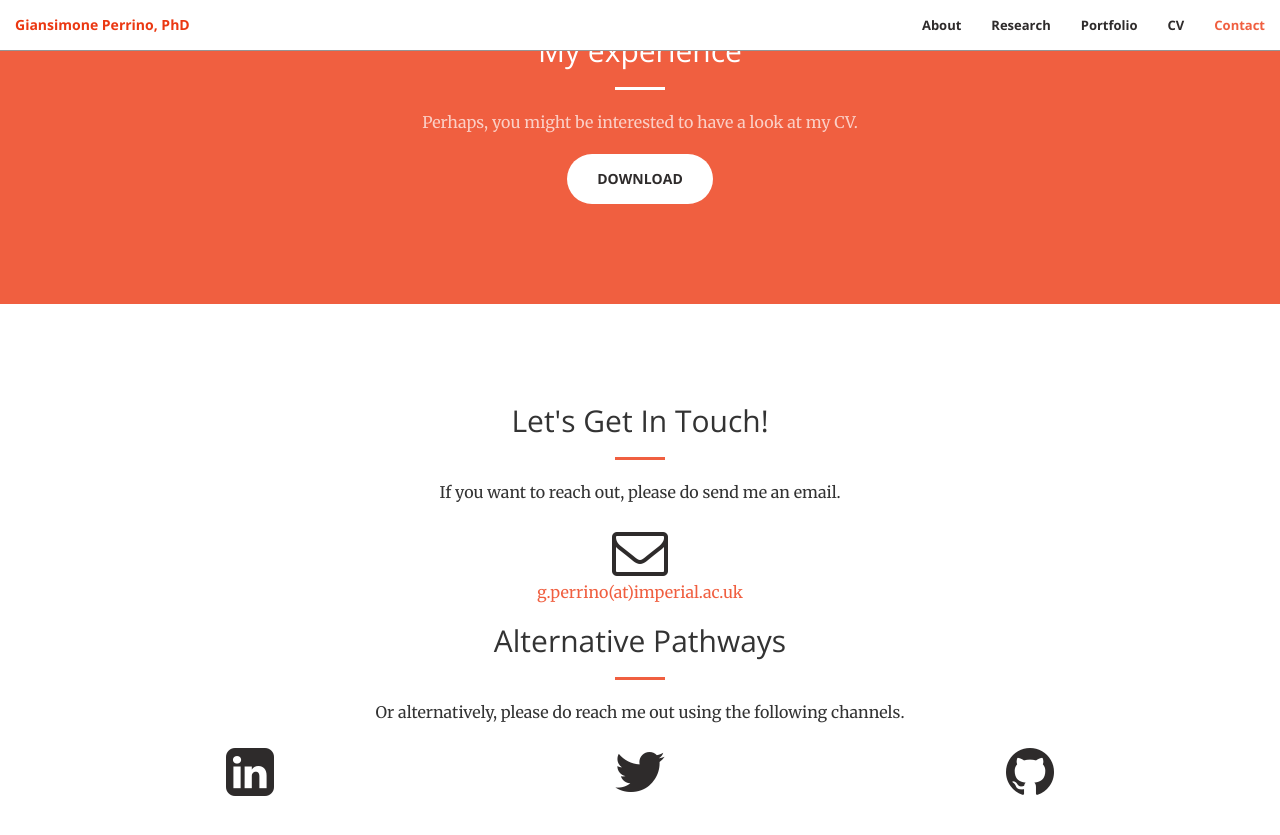
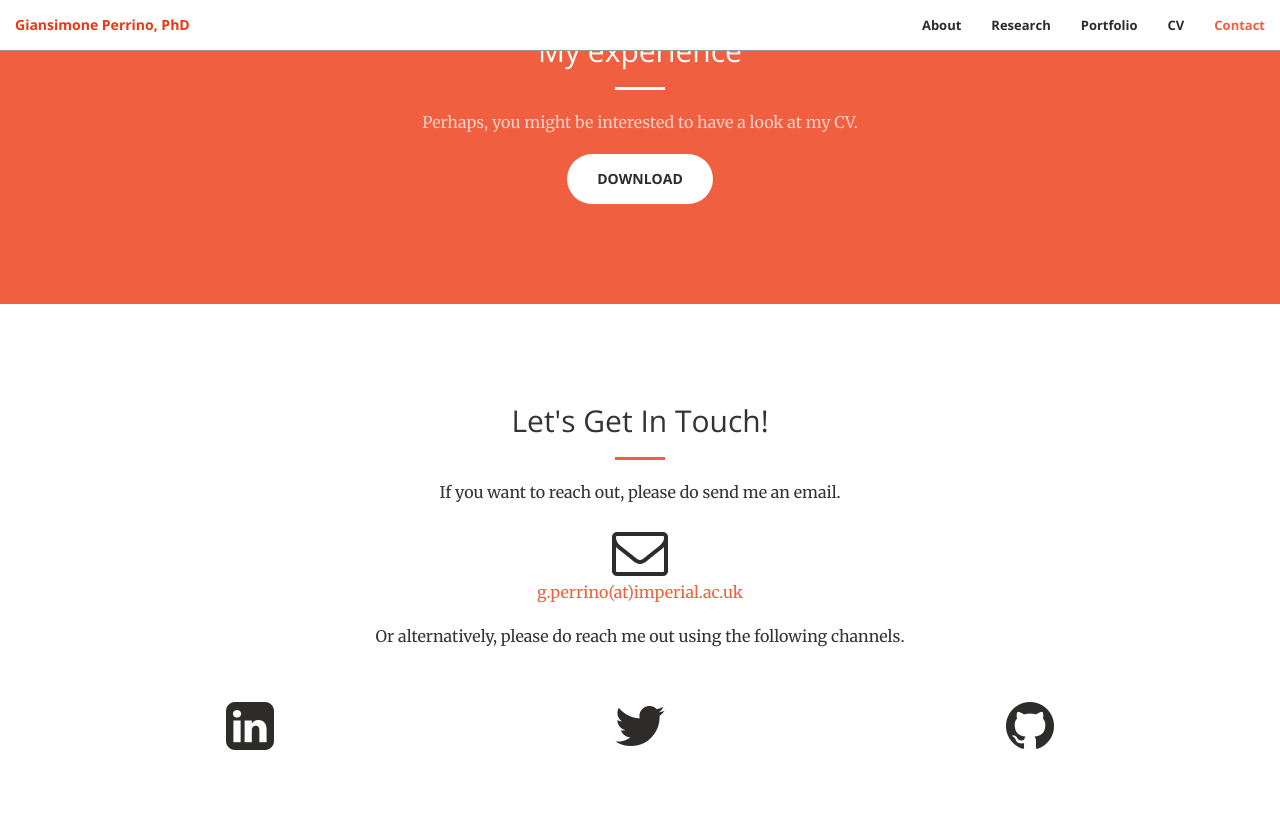
Before and after one commit to giansimone/giansimone.github.io, a Jekyll site: the page built from index.html, in a window 1280 px wide and 900 px high, scrolled down 2538 px. Shown: the top 835 px of the window. Built offline with Jekyll 4.4.1, drawn with Linux system fonts in a browser that asks for light colours.

Commit message:
Fix footer.

```diff
--- a/_includes/contact.html
+++ b/_includes/contact.html
@@ -12,12 +12,8 @@
                 <p>{{ site.email }}</p>
                 </a>
             </div>
-        </div>
-        <div class="row">
             <div class="col-lg-8 col-lg-offset-2 text-center">
-                <h2 class="section-heading">Alternative Pathways</h2>
-                <hr class="primary">
-                <p>Or alternatively, please do reach me out using the following channels.</p>
+                <p style="margin-bottom:50px">Or alternatively, please do reach me out using the following channels.</p>
             </div>
             <div class="col-lg-4 text-center">
                 <a href="https://www.linkedin.com/in/{{ site.linkedin_username }}">
```
